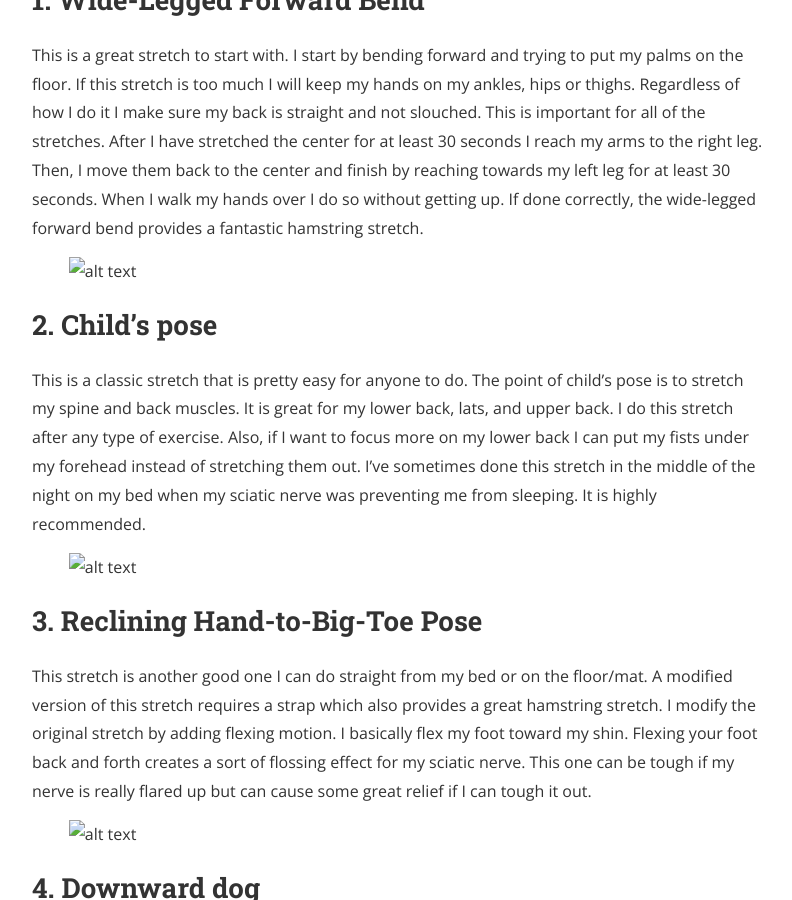
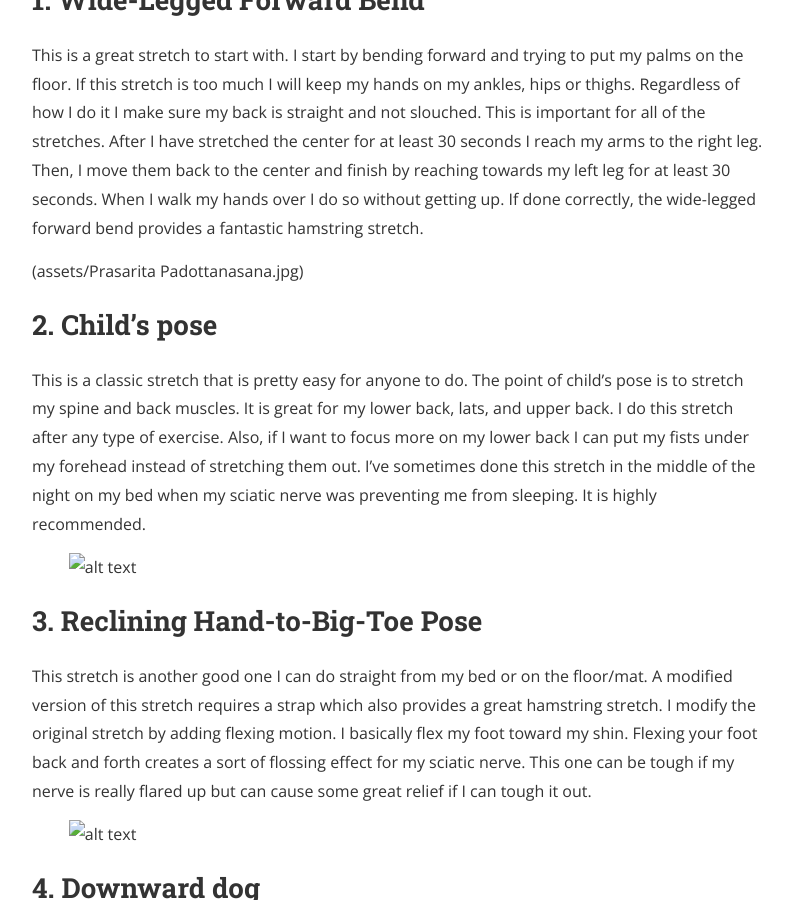
Before and after one commit to sciaticawarrior/sciaticatest, a Jekyll site: the page built from _posts/2017-02-20-sciatica-top10yoga.markdown, in a window 1280 px wide and 900 px high, scrolled down 1054 px. Shown: the whole window, without its empty margins (240-1032 px from the left). Built offline with Jekyll 4.4.1, drawn with Linux system fonts in a browser that asks for light colours; nearby versions of some CDN libraries; comment, search, counter and statistics services are not loaded; a style sheet for code colours, icons or effects is not loaded.

Commit message:
Update 2017-02-20-sciatica-top10yoga.markdown

```diff
--- a/_posts/2017-02-20-sciatica-top10yoga.markdown
+++ b/_posts/2017-02-20-sciatica-top10yoga.markdown
@@ -18,7 +18,7 @@ Note: In all of these stretches I make sure to keep my back straight and chest o
 ## 1. Wide-Legged Forward Bend
 This is a great stretch to start with. I start by bending forward and trying to put my palms on the floor. If this stretch is too much I will keep my hands on my ankles, hips or thighs. Regardless of how I do it I make sure my back is straight and not slouched. This is important for all of the stretches. After I have stretched the center for at least 30 seconds I reach my arms to the right leg. Then, I move them back to the center and finish by reaching towards my left leg for at least 30 seconds. When I walk my hands over I do so without getting up. If done correctly, the wide-legged forward bend provides a fantastic hamstring stretch.
 
-![alt text](assets/Prasarita Padottanasana.jpg)
+(assets/Prasarita Padottanasana.jpg)
 
 ## 2. Child’s pose
 This is a classic stretch that is pretty easy for anyone to do. The point of child’s pose is to stretch my spine and back muscles. It is great for my lower back, lats, and upper back. I do this stretch after any type of exercise. Also, if I want to focus more on my lower back I can put my fists under my forehead instead of stretching them out. I’ve sometimes done this stretch in the middle of the night on my bed when my sciatic nerve was preventing me from sleeping. It is highly recommended.
```
